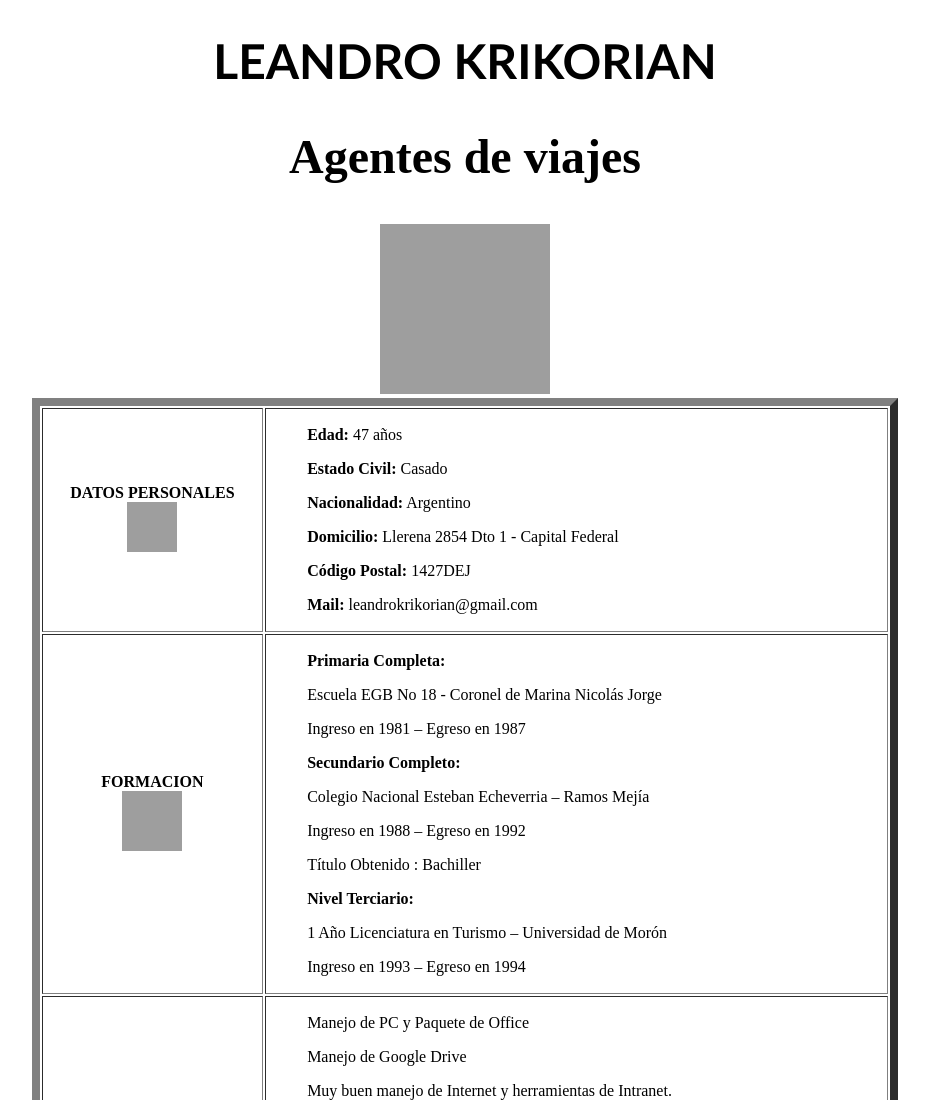
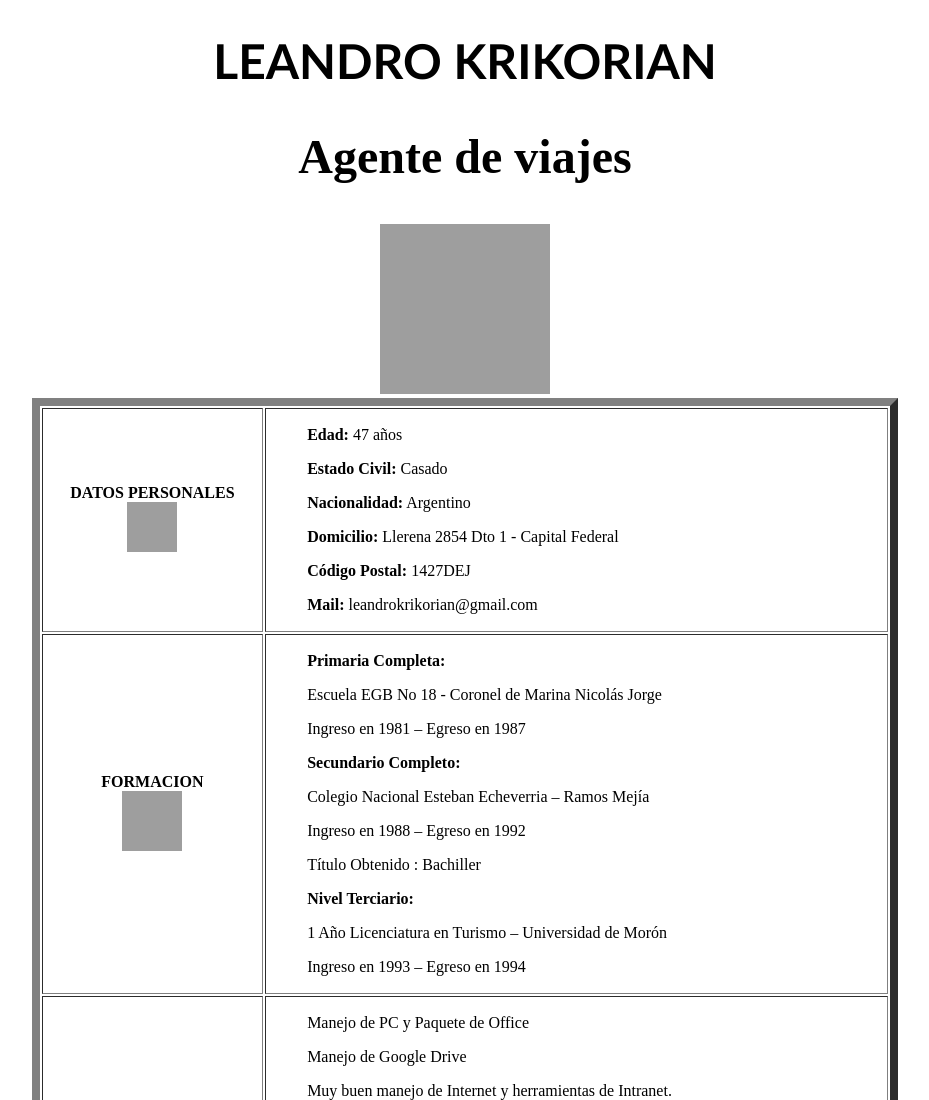
Before and after one commit to lekri75/C.Vitae, a plain HTML site: page index.html in a window 1280 px wide. Shown: the top 1100 px of the page, without its empty margins (175-1104 px from the left). Drawn offline with Linux system fonts and the light colour scheme; grey boxes are pictures that could not be loaded.

Commit message:
Update index.html

```diff
--- a/index.html
+++ b/index.html
@@ -14,7 +14,7 @@
 </font>
 
 <font face="Brush Script MT" SIZE=6>
-    <H2 align="center">Agentes de viajes</H2>
+    <H2 align="center">Agente de viajes</H2>
 </font>
 
     <div align="center"> <img src="https://us.123rf.com/450wm/tpimovit/tpimovit1711/tpimovit171100311/89965356-vector-paper-airplane-travel-route-symbol-vector-illustration-of-hand-drawn-paper-plane-isolated-out.jpg"
```
